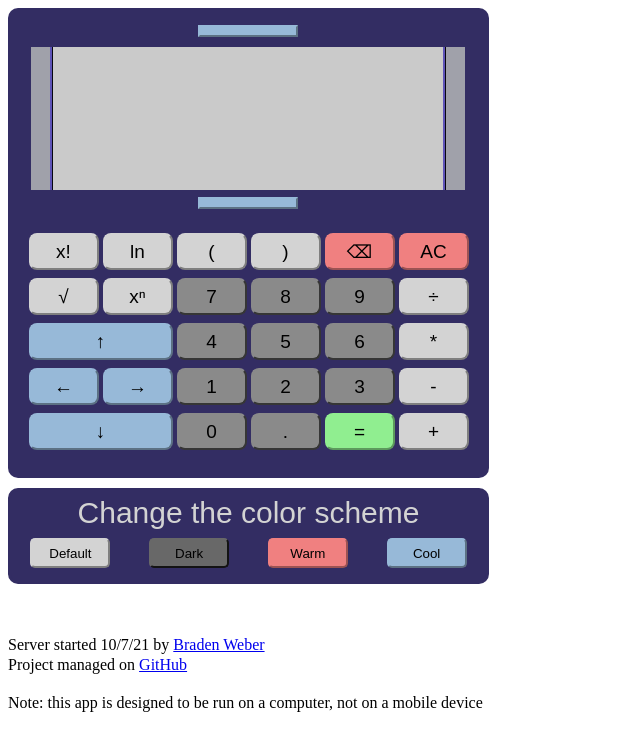
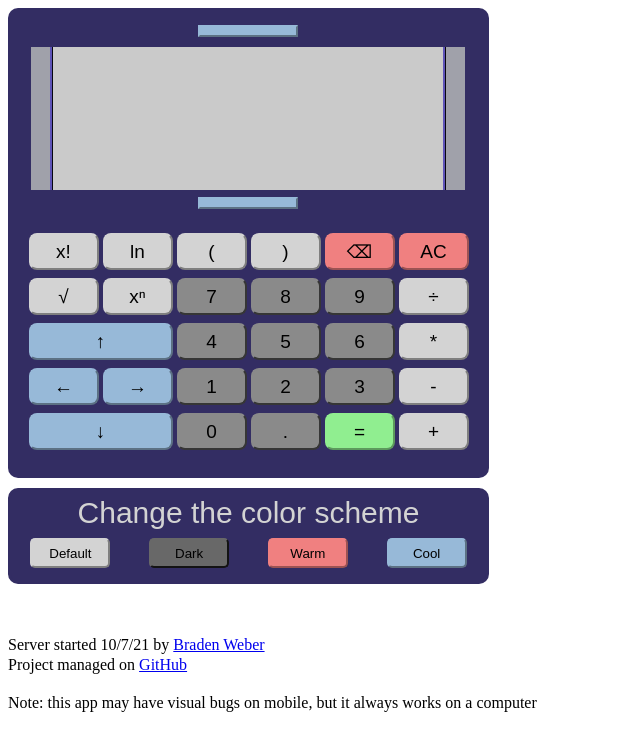
Before and after one commit to BradenLWeber/calculator, a React (Create React App) app: page / in a window 1280 px wide. Shown: the top 750 px of the page, without its empty margins (0-640 px from the left). Built offline with nearby package versions, Linux system fonts and the light colour scheme.

Commit message:
update comments

```diff
--- a/src/App.js
+++ b/src/App.js
@@ -21,7 +21,7 @@ class App extends Component {
         </p>
         <br/>
         <p style={{marginTop: 0}}>
-          Note: this app is designed to be run on a computer, not on a mobile device
+          Note: this app may have visual bugs on mobile, but it always works on a computer
         </p>
       </React.Fragment>
     );
```
